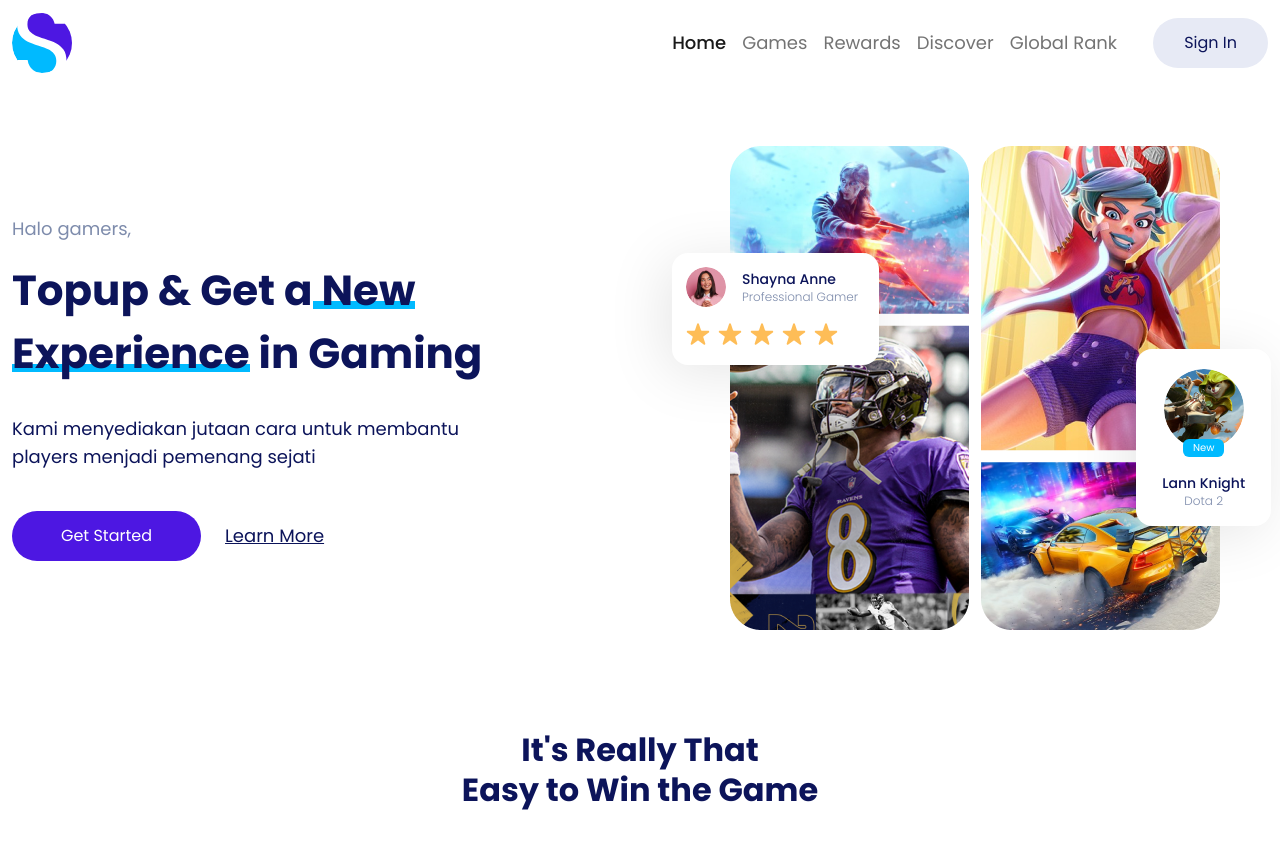
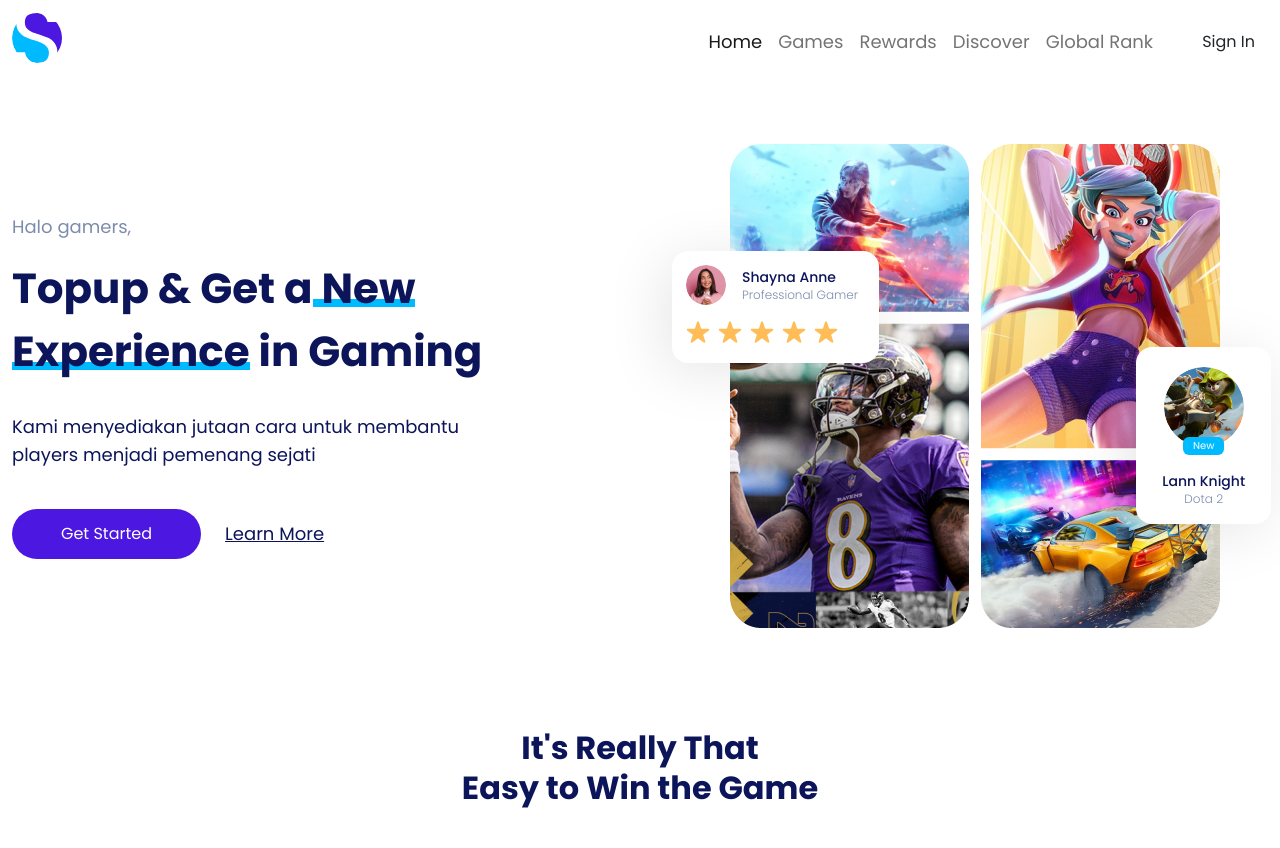
Before and after one commit to SamX23/voucher-games, a Next.js app: page / in a window 1280 px wide. Shown: the top 848 px of the page. Built offline with nearby package versions, Linux system fonts and the light colour scheme.

Commit message:
Update : organism navbar

```diff
--- a/components/organisms/navbar/index.tsx
+++ b/components/organisms/navbar/index.tsx
@@ -1,38 +1,12 @@
+import Image from "next/image";
+import "./styles.module.css";
+
 const Navbar = () => (
   <section>
     <nav className="navbar navbar-expand-lg navbar-light bg-light bg-white pt-lg-40 pb-lg-40 pt-30 pb-50">
       <div className="container-fluid">
-        <a className="navbar-brand" href="/#" aria-label="logo">
-          <svg
-            width="60"
-            height="60"
-            viewBox="0 0 60 60"
-            fill="none"
-            xmlns="http://www.w3.org/2000/svg"
-          >
-            <mask
-              id="mask0"
-              mask-type="alpha"
-              maskUnits="userSpaceOnUse"
-              x="0"
-              y="0"
-              width="60"
-              height="60"
-            >
-              <circle cx="30" cy="30" r="30" fill="#3546AB" />
-            </mask>
-            <g mask="url(#mask0)">
-              <circle cx="30" cy="30" r="30" fill="#00BAFF" />
-              <path
-                d="M41.5001 35.0001C52.3001 38.2001 49.6668 48.0001 47.0001 52.5001L71.0001 60.5001L79.5001 -12.9999C63.6667 -13.8333 29.5001 -14.9999 19.5001 -12.9999C7.00007 -10.4999 13.5001 4.00006 12.0001 14.0001C10.5001 24.0001 28.0001 31.0001 41.5001 35.0001Z"
-                fill="#4D17E2"
-              />
-              <path
-                d="M54.495 47.785C54.495 51.285 53.655 54.54 51.975 57.55C50.295 60.56 47.74 63.01 44.31 64.9C40.88 66.79 36.645 67.735 31.605 67.735C26.705 67.735 22.33 66.86 18.48 65.11C14.7 63.29 11.655 60.84 9.345 57.76C7.105 54.61 5.81 51.04 5.46 47.05H15.645C15.855 49.15 16.555 51.215 17.745 53.245C19.005 55.205 20.755 56.85 22.995 58.18C25.305 59.44 28.07 60.07 31.29 60.07C35.49 60.07 38.71 58.95 40.95 56.71C43.19 54.47 44.31 51.6 44.31 48.1C44.31 45.09 43.505 42.64 41.895 40.75C40.355 38.86 38.43 37.39 36.12 36.34C33.81 35.22 30.66 34.03 26.67 32.77C21.98 31.23 18.2 29.795 15.33 28.465C12.53 27.065 10.115 25 8.085 22.27C6.125 19.54 5.145 15.935 5.145 11.455C5.145 7.60499 6.055 4.20999 7.875 1.27C9.765 -1.67 12.425 -3.945 15.855 -5.555C19.355 -7.165 23.45 -7.97 28.14 -7.97C35.42 -7.97 41.195 -6.185 45.465 -2.615C49.735 0.884996 52.22 5.365 52.92 10.825H42.63C42.07 7.885 40.565 5.295 38.115 3.055C35.665 0.814997 32.34 -0.305003 28.14 -0.305003C24.29 -0.305003 21.21 0.709996 18.9 2.73999C16.59 4.69999 15.435 7.5 15.435 11.14C15.435 14.01 16.17 16.355 17.64 18.175C19.18 19.925 21.07 21.325 23.31 22.375C25.55 23.355 28.63 24.475 32.55 25.735C37.31 27.275 41.125 28.745 43.995 30.145C46.935 31.545 49.42 33.68 51.45 36.55C53.48 39.35 54.495 43.095 54.495 47.785Z"
-                fill="white"
-              />
-            </g>
-          </svg>
+        <a className="navbar-brand" href="/" aria-label="logo">
+          <Image src="/icon/logo.svg" width={50} height={50} />
         </a>
         <button
           className="navbar-toggler"
--- a/styles/home.css
+++ b/styles/home.css
@@ -1,25 +1,3 @@
-/* Navbar */
-.navbar-light .navbar-nav .nav-link.active,
-.navbar-light .navbar-nav .show > .nav-link {
-  font-weight: 500;
-  color: #0c145a;
-}
-
-.navbar-light .navbar-nav .nav-link:hover {
-  color: #0c145a;
-}
-
-.navbar-light .navbar-nav .nav-link {
-  color: #7e8cac;
-}
-
-.navbar-light .btn-sign-in {
-  color: #0c145a;
-  background-color: #e7eaf5;
-  padding: 0.75rem 1.875rem;
-}
-/*  */
-
 /* Header */
 .header .header-title {
   font-size: 2.625rem;
```
Also changed, not shown: components/organisms/navbar/styles.module.css (renamed from styles/navbar.css).
